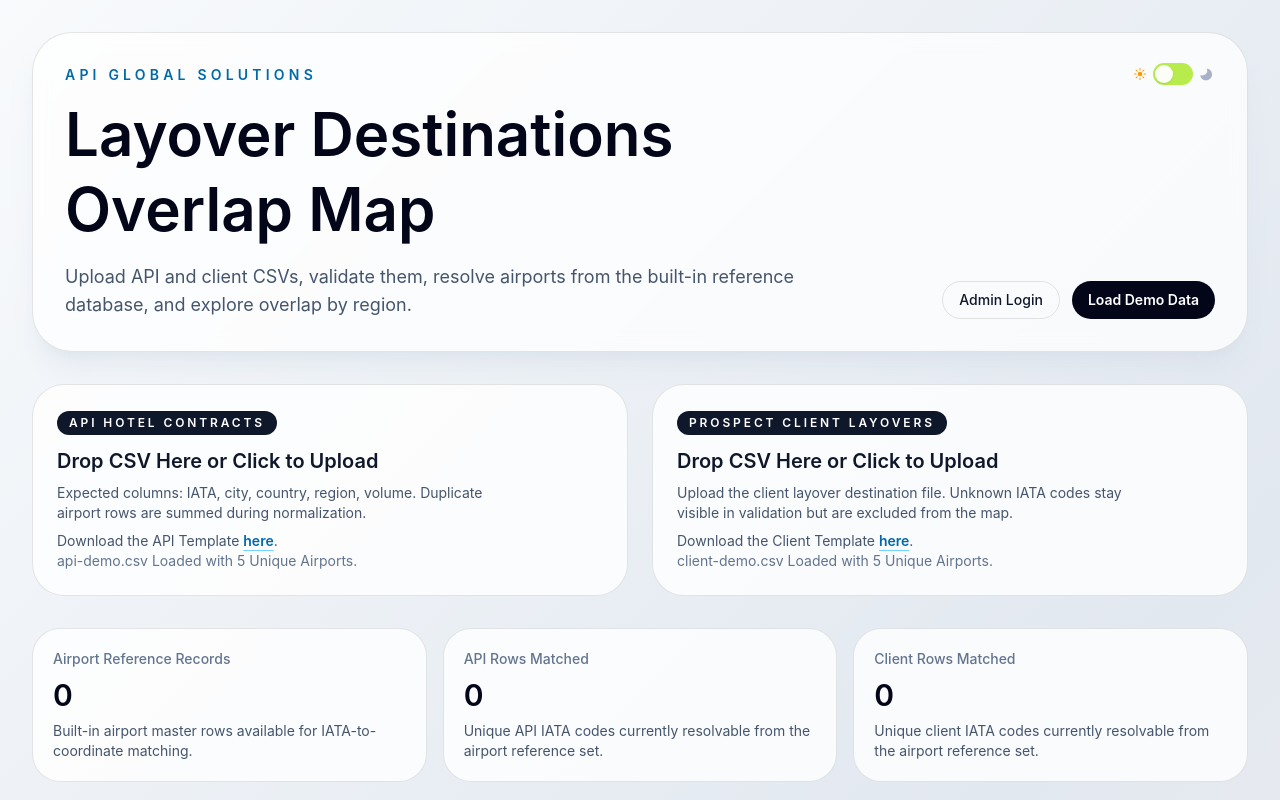
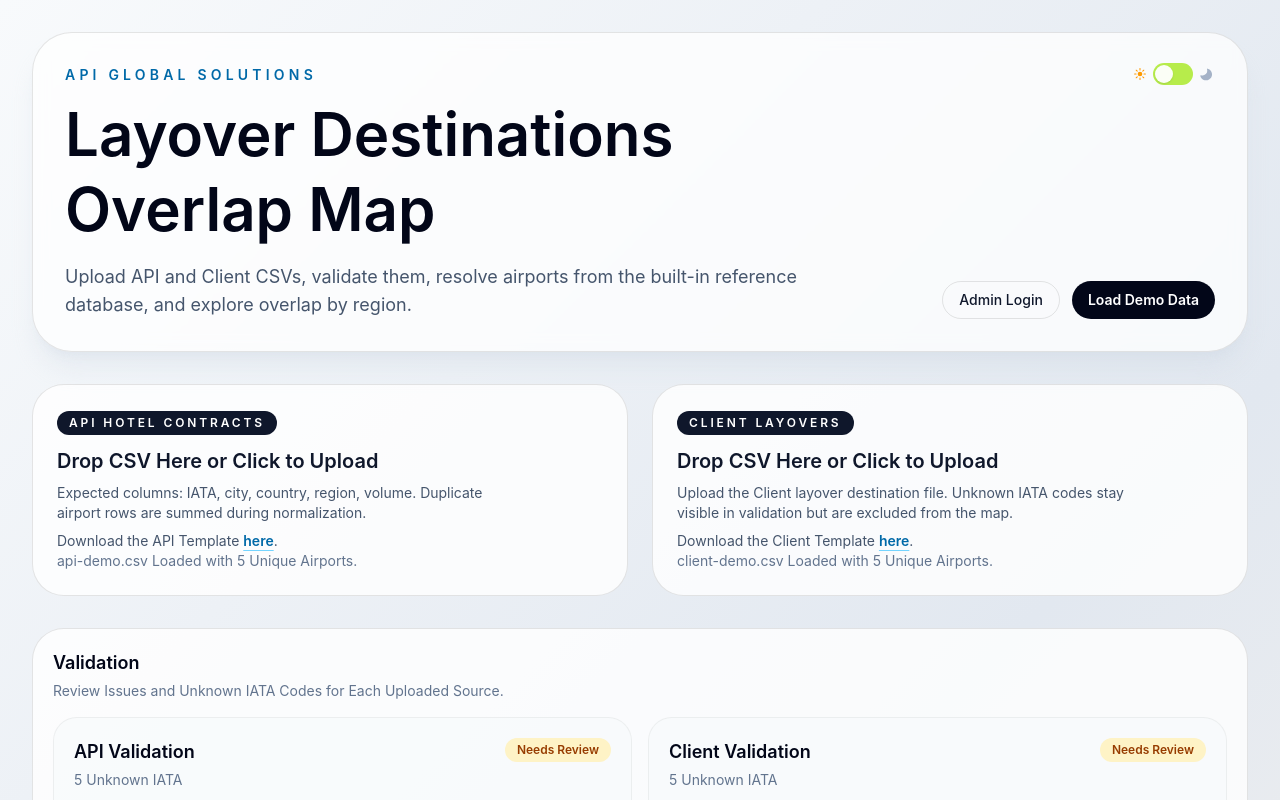
Before and after one commit to ecandamo/map-overlap-tool, a Next.js app: page / in a window 1280 px wide. Both pictures are taken after a click on the button "Load Demo Data". Shown: the top 800 px of the page. Built offline with nearby package versions, Linux system fonts and the light colour scheme; no server answers; the database is empty.

Commit message:
Consolidate validation panels

```diff
--- a/src/components/data-table.tsx
+++ b/src/components/data-table.tsx
@@ -7,9 +7,10 @@ type DataTableProps = {
   title: string;
   rows: MapPoint[];
   volumeColumns?: "api" | "client" | "both";
+  clientLabel?: string;
 };
 
-export function DataTable({ title, rows, volumeColumns = "both" }: DataTableProps) {
+export function DataTable({ title, rows, volumeColumns = "both", clientLabel = "Client" }: DataTableProps) {
   const sortedRows = useMemo(
     () => [...rows].sort((a, b) => b.totalVolume - a.totalVolume || a.iata.localeCompare(b.iata)),
     [rows]
@@ -33,7 +34,7 @@ export function DataTable({ title, rows, volumeColumns = "both" }: DataTableProp
               <th className="pb-3 pr-4">Country</th>
               <th className="pb-3 pr-4">Region</th>
               {showApiVolume ? <th className="pb-3 pr-4">API Volume</th> : null}
-              {showClientVolume ? <th className="pb-3">Client Volume</th> : null}
+              {showClientVolume ? <th className="pb-3">{clientLabel} Volume</th> : null}
             </tr>
           </thead>
           <tbody>
--- a/src/components/map-overlap-app.tsx
+++ b/src/components/map-overlap-app.tsx
@@ -52,6 +52,8 @@ async function parseCsv(args: {
 export function MapOverlapApp() {
   const region = useAppStore((state) => state.region);
   const setRegion = useAppStore((state) => state.setRegion);
+  const clientName = useAppStore((state) => state.clientName);
+  const setClientName = useAppStore((state) => state.setClientName);
   const colors = useAppStore((state) => state.colors);
   const setColor = useAppStore((state) => state.setColor);
   const theme = useAppStore((state) => state.theme);
@@ -95,6 +97,8 @@ export function MapOverlapApp() {
   const filteredPoints = useMemo(() => filterPointsByRegion(points, region), [points, region]);
   const summary = useMemo(() => computeSummary(filteredPoints), [filteredPoints]);
   const regions = useMemo(() => getRegions(points), [points]);
+  const clientDisplayName = useMemo(() => clientName.trim() || "Client", [clientName]);
+  const clientOnlyLabel = `${clientDisplayName}-Only`;
   const categorizedRows = useMemo(
     () => ({
       apiOnly: filteredPoints.filter((point) => point.category === "api-only"),
@@ -206,7 +210,7 @@ export function MapOverlapApp() {
                 Layover Destinations Overlap Map
               </h1>
               <p className="mt-4 text-base text-slate-600 dark:text-slate-300 md:text-lg">
-                Upload API and client CSVs, validate them, resolve airports from the built-in reference database, and explore overlap by region.
+                Upload API and {clientDisplayName} CSVs, validate them, resolve airports from the built-in reference database, and explore overlap by region.
               </p>
             </div>
             <div className="flex flex-wrap gap-3">
@@ -224,7 +228,7 @@ export function MapOverlapApp() {
           <section className="rounded-[2rem] border border-dashed border-black/10 bg-white/60 p-10 text-center dark:border-white/10 dark:bg-white/5">
             <h2 className="text-2xl font-semibold text-slate-950 dark:text-white">Start with Two CSVs or Load the Demo</h2>
             <p className="mt-3 text-slate-600 dark:text-slate-300">
-              The app will validate uploads, combine duplicates, flag unknown IATA codes, and render API-only, client-only, and overlap destinations together.
+              {`The app will validate uploads, combine duplicates, flag unknown IATA codes, and render API-only, ${clientOnlyLabel.toLowerCase()}, and overlap destinations together.`}
             </p>
           </section>
         ) : null}
@@ -241,32 +245,25 @@ export function MapOverlapApp() {
             }
           />
           <FileDropzone
-            label="Prospect Client Layovers"
-            description="Upload the client layover destination file. Unknown IATA codes stay visible in validation but are excluded from the map."
+            label={`${clientDisplayName} Layovers`}
+            description={`Upload the ${clientDisplayName} layover destination file. Unknown IATA codes stay visible in validation but are excluded from the map.`}
             onFileSelect={(file) => void handleFile(file, "client")}
             statusText={clientResult ? `${clientResult.fileName} Loaded with ${clientResult.normalizedRows.length} Unique Airports.` : undefined}
-            templateLabel="Client Template"
+            templateLabel={`${clientDisplayName} Template`}
             onTemplateDownload={() =>
               downloadTextFile("client-template.csv", "IATA,city,country,region,volume\nSIN,Singapore,Singapore,Asia Pacific,150\nLHR,London,United Kingdom,Europe,290\n")
             }
           />
         </section>
 
-        <section className="grid gap-4 md:grid-cols-3">
-          <div className="rounded-[1.75rem] border border-black/10 bg-white/80 p-5 dark:border-white/10 dark:bg-white/5">
-            <p className="text-sm font-medium text-slate-500 dark:text-slate-400">Airport Reference Records</p>
-            <p className="mt-2 text-3xl font-semibold text-slate-950 dark:text-white">{formatNumber(airportMap.size)}</p>
-            <p className="mt-2 text-sm text-slate-600 dark:text-slate-300">Built-in airport master rows available for IATA-to-coordinate matching.</p>
+        <section className="rounded-[2rem] border border-black/10 bg-white/80 p-5 dark:border-white/10 dark:bg-white/5">
+          <div className="mb-4">
+            <h3 className="text-lg font-semibold text-slate-950 dark:text-white">Validation</h3>
+            <p className="mt-1 text-sm text-slate-500 dark:text-slate-400">Review Issues and Unknown IATA Codes for Each Uploaded Source.</p>
           </div>
-          <div className="rounded-[1.75rem] border border-black/10 bg-white/80 p-5 dark:border-white/10 dark:bg-white/5">
-            <p className="text-sm font-medium text-slate-500 dark:text-slate-400">API Rows Matched</p>
-            <p className="mt-2 text-3xl font-semibold text-slate-950 dark:text-white">{formatNumber(apiResult?.matchedIatas.length ?? 0)}</p>
-            <p className="mt-2 text-sm text-slate-600 dark:text-slate-300">Unique API IATA codes currently resolvable from the airport reference set.</p>
-          </div>
-          <div className="rounded-[1.75rem] border border-black/10 bg-white/80 p-5 dark:border-white/10 dark:bg-white/5">
-            <p className="text-sm font-medium text-slate-500 dark:text-slate-400">Client Rows Matched</p>
-            <p className="mt-2 text-3xl font-semibold text-slate-950 dark:text-white">{formatNumber(clientResult?.matchedIatas.length ?? 0)}</p>
-            <p className="mt-2 text-sm text-slate-600 dark:text-slate-300">Unique client IATA codes currently resolvable from the airport reference set.</p>
+          <div className="grid gap-4 xl:grid-cols-2">
+            <ValidationPanel result={apiResult} title="API Validation" embedded />
+            <ValidationPanel result={clientResult} title={`${clientDisplayName} Validation`} embedded />
           </div>
         </section>
 
@@ -277,6 +274,16 @@ export function MapOverlapApp() {
               <span className="text-sm text-slate-500 dark:text-slate-400">{loading || !airportsLoaded ? "Loading..." : "Ready"}</span>
             </div>
             <div className="mt-4 space-y-4">
+              <div className="grid gap-4 md:grid-cols-2">
+                <label className="block">
+                  <span className="mb-2 block text-sm font-medium">Client Name</span>
+                  <input
+                    value={clientName}
+                    onChange={(event) => setClientName(event.target.value)}
+                    placeholder="Enter Client Name"
+                    className="w-full rounded-2xl border border-black/10 bg-white px-4 py-3 dark:border-white/10 dark:bg-slate-950"
+                  />
+                </label>
                 <label className="block">
                   <span className="mb-2 block text-sm font-medium">Region Filter</span>
                   <select
@@ -290,12 +297,13 @@ export function MapOverlapApp() {
                     ))}
                   </select>
                 </label>
+              </div>
               <p className="text-sm text-slate-500 dark:text-slate-400">
                 Showing {formatNumber(filteredPoints.length)} mapped destinations in {region === REGION_ALL ? "all regions" : region}.
               </p>
               <div className="flex flex-wrap gap-3">
                 <ColorPicker label="API-Only" value={colors.apiOnly} onChange={(value) => setColor("apiOnly", value)} />
-                <ColorPicker label="Client-Only" value={colors.clientOnly} onChange={(value) => setColor("clientOnly", value)} />
+                <ColorPicker label={clientOnlyLabel} value={colors.clientOnly} onChange={(value) => setColor("clientOnly", value)} />
                 <ColorPicker label="Overlap" value={colors.overlap} onChange={(value) => setColor("overlap", value)} />
               </div>
             </div>
@@ -304,7 +312,7 @@ export function MapOverlapApp() {
 
         <section className="grid gap-4 md:grid-cols-2 xl:grid-cols-4">
           <SummaryCard label="API Destinations" value={formatNumber(summary.apiDestinations)} accent={colors.apiOnly} />
-          <SummaryCard label="Client Destinations" value={formatNumber(summary.clientDestinations)} accent={colors.clientOnly} />
+          <SummaryCard label={`${clientDisplayName} Destinations`} value={formatNumber(summary.clientDestinations)} accent={colors.clientOnly} />
           <SummaryCard label="Overlap Destinations" value={formatNumber(summary.overlapDestinations)} accent={colors.overlap} />
           <SummaryCard
             label="Overlap %"
@@ -314,20 +322,15 @@ export function MapOverlapApp() {
         </section>
 
         <section>
-          <OverlapMap points={filteredPoints} region={region} colors={colors} />
+          <OverlapMap points={filteredPoints} region={region} clientLabel={clientDisplayName} colors={colors} />
         </section>
 
-        <section className="grid gap-6 xl:grid-cols-2">
-          <ValidationPanel result={apiResult} title="API Validation" />
-          <ValidationPanel result={clientResult} title="Client Validation" />
-        </section>
-
-        <TopOverlapList rows={summary.topOverlapAirports} />
+        <TopOverlapList rows={summary.topOverlapAirports} clientLabel={clientDisplayName} />
 
         <section className="grid gap-6 xl:grid-cols-[0.95fr_0.95fr_1.3fr]">
           <DataTable title="API-Only Destinations" rows={categorizedRows.apiOnly} volumeColumns="api" />
-          <DataTable title="Client-Only Destinations" rows={categorizedRows.clientOnly} volumeColumns="client" />
-          <DataTable title="Overlap Destinations" rows={categorizedRows.overlap} volumeColumns="both" />
+          <DataTable title={`${clientOnlyLabel} Destinations`} rows={categorizedRows.clientOnly} volumeColumns="client" clientLabel={clientDisplayName} />
+          <DataTable title="Overlap Destinations" rows={categorizedRows.overlap} volumeColumns="both" clientLabel={clientDisplayName} />
         </section>
       </div>
     </main>
--- a/src/components/top-overlap-list.tsx
+++ b/src/components/top-overlap-list.tsx
@@ -3,9 +3,10 @@ import { formatNumber } from "@/lib/utils";
 
 type TopOverlapListProps = {
   rows: MapPoint[];
+  clientLabel?: string;
 };
 
-export function TopOverlapList({ rows }: TopOverlapListProps) {
+export function TopOverlapList({ rows, clientLabel = "Client" }: TopOverlapListProps) {
   return (
     <section className="rounded-[2rem] border border-black/10 bg-white/80 p-5 dark:border-white/10 dark:bg-white/5">
       <div className="mb-4 flex items-center justify-between">
@@ -23,7 +24,7 @@ export function TopOverlapList({ rows }: TopOverlapListProps) {
                   {index + 1}. {row.iata} · {row.city}
                 </p>
                 <p className="text-xs text-slate-500 dark:text-slate-400">
-                  API {formatNumber(row.apiVolume)} · Client {formatNumber(row.clientVolume)}
+                  API {formatNumber(row.apiVolume)} · {clientLabel} {formatNumber(row.clientVolume)}
                 </p>
               </div>
               <div className="text-right">
--- a/src/components/validation-panel.tsx
+++ b/src/components/validation-panel.tsx
@@ -3,53 +3,73 @@ import { ParsedCsvResult } from "@/lib/types";
 type ValidationPanelProps = {
   result?: ParsedCsvResult;
   title: string;
+  embedded?: boolean;
 };
 
-export function ValidationPanel({ result, title }: ValidationPanelProps) {
+export function ValidationPanel({ result, title, embedded = false }: ValidationPanelProps) {
+  const issueCount = result?.issues.length ?? 0;
+  const unknownCount = result?.unknownIatas.length ?? 0;
+  const needsReview = issueCount > 0 || unknownCount > 0;
+  const statusLabel = !result ? "No File" : needsReview ? "Needs Review" : "Looks Good";
+  const summaryParts = !result
+    ? ["Upload a CSV to See Validation Details."]
+    : needsReview
+      ? [
+          issueCount > 0 ? `${issueCount} Issue${issueCount === 1 ? "" : "s"}` : null,
+          unknownCount > 0 ? `${unknownCount} Unknown IATA` : null
+        ].filter(Boolean)
+      : [`${result.matchedIatas.length} Reference Matches`, "No Issues"];
+
   return (
-    <section className="rounded-[2rem] border border-black/10 bg-white/80 p-5 dark:border-white/10 dark:bg-white/5">
-      <div className="mb-4">
+    <details
+      open={needsReview}
+      className={
+        embedded
+          ? "rounded-[1.5rem] border border-black/5 bg-slate-50/80 p-5 dark:border-white/10 dark:bg-slate-950/40"
+          : "rounded-[2rem] border border-black/10 bg-white/80 p-5 dark:border-white/10 dark:bg-white/5"
+      }
+    >
+      <summary className="flex cursor-pointer list-none items-start justify-between gap-4">
+        <div>
           <h3 className="text-lg font-semibold text-slate-950 dark:text-white">{title}</h3>
-        <p className="mt-1 text-sm text-slate-500 dark:text-slate-400">Validation Highlights, Duplicate Rollups, and Unknown Airport Codes.</p>
+          <p className="mt-1 text-sm text-slate-500 dark:text-slate-400">{summaryParts.join(" · ")}</p>
         </div>
+        <span
+          className={
+            needsReview
+              ? "rounded-full bg-amber-100 px-3 py-1 text-xs font-semibold text-amber-800 dark:bg-amber-500/20 dark:text-amber-200"
+              : "rounded-full bg-slate-100 px-3 py-1 text-xs font-semibold text-slate-600 dark:bg-slate-800 dark:text-slate-300"
+          }
+        >
+          {statusLabel}
+        </span>
+      </summary>
+      <div className="mt-4 space-y-4 text-sm">
         {!result ? (
-        <p className="text-sm text-slate-500 dark:text-slate-400">Upload a CSV to See Validation Details.</p>
-      ) : (
-        <div className="space-y-4 text-sm">
-          <div className="grid gap-2 md:grid-cols-3 xl:grid-cols-6">
-            <div className="rounded-2xl bg-slate-100 p-3 dark:bg-slate-900/60">Raw Rows: {result.rawRowCount}</div>
-            <div className="rounded-2xl bg-slate-100 p-3 dark:bg-slate-900/60">Valid Rows: {result.validRowCount}</div>
-            <div className="rounded-2xl bg-slate-100 p-3 dark:bg-slate-900/60">Normalized Rows: {result.normalizedRows.length}</div>
-            <div className="rounded-2xl bg-slate-100 p-3 dark:bg-slate-900/60">Duplicate Groups: {result.duplicateGroups}</div>
-            <div className="rounded-2xl bg-slate-100 p-3 dark:bg-slate-900/60">Rows Merged: {result.duplicateRowsMerged}</div>
-            <div className="rounded-2xl bg-slate-100 p-3 dark:bg-slate-900/60">Unknown IATA: {result.unknownIatas.length}</div>
-          </div>
-          <div>
-            <p className="font-medium text-slate-900 dark:text-slate-100">Reference Matches</p>
-            <p className="mt-1 text-slate-500 dark:text-slate-400">
-              {result.matchedIatas.length} airport codes matched the built-in reference database and can be plotted on the map.
-            </p>
-          </div>
+          <p className="text-slate-500 dark:text-slate-400">Upload a CSV to See Validation Details.</p>
+        ) : needsReview ? (
+          <>
+            {issueCount > 0 ? (
               <div>
                 <p className="font-medium text-slate-900 dark:text-slate-100">Issues</p>
-            {result.issues.length === 0 ? (
-              <p className="mt-1 text-slate-500 dark:text-slate-400">No Structural Validation Issues Found.</p>
-            ) : (
                 <ul className="mt-2 space-y-2 text-slate-600 dark:text-slate-300">
                   {result.issues.map((issue, index) => (
                     <li key={`${issue.rowNumber}-${index}`}>Row {issue.rowNumber}: {issue.message}</li>
                   ))}
                 </ul>
+              </div>
+            ) : null}
+            {unknownCount > 0 ? (
+              <div>
+                <p className="font-medium text-slate-900 dark:text-slate-100">Unknown IATA Codes</p>
+                <p className="mt-1 text-slate-500 dark:text-slate-400">{result.unknownIatas.join(", ")}</p>
+              </div>
+            ) : null}
+          </>
+        ) : (
+          <p className="text-slate-500 dark:text-slate-400">No Structural Issues or Unknown IATA Codes Found.</p>
         )}
       </div>
-          <div>
-            <p className="font-medium text-slate-900 dark:text-slate-100">Unknown IATA Codes</p>
-            <p className="mt-1 text-slate-500 dark:text-slate-400">
-              {result.unknownIatas.length === 0 ? "All IATA Codes Matched the Airport Reference Data." : result.unknownIatas.join(", ")}
-            </p>
-          </div>
-        </div>
-      )}
-    </section>
+    </details>
   );
 }
--- a/src/lib/store.ts
+++ b/src/lib/store.ts
@@ -8,6 +8,7 @@ import { MapPoint, ParsedCsvResult, ThemeMode } from "@/lib/types";
 type AppState = {
   region: string;
   theme: ThemeMode;
+  clientName: string;
   colors: {
     apiOnly: string;
     clientOnly: string;
@@ -19,6 +20,7 @@ type AppState = {
   airportsLoaded: boolean;
   setRegion: (region: string) => void;
   setTheme: (theme: ThemeMode) => void;
+  setClientName: (clientName: string) => void;
   setColor: (key: keyof typeof DEFAULT_COLORS, value: string) => void;
   setResults: (results: { apiResult?: ParsedCsvResult; clientResult?: ParsedCsvResult; points: MapPoint[] }) => void;
   setAirportsLoaded: (ready: boolean) => void;
@@ -28,11 +30,13 @@ type AppState = {
 export const useAppStore = create<AppState>((set) => ({
   region: "All regions",
   theme: "light",
+  clientName: "",
   colors: DEFAULT_COLORS,
   points: [],
   airportsLoaded: false,
   setRegion: (region) => set({ region }),
   setTheme: (theme) => set({ theme }),
+  setClientName: (clientName) => set({ clientName }),
   setColor: (key, value) =>
     set((state) => ({
       colors: {
@@ -45,6 +49,7 @@ export const useAppStore = create<AppState>((set) => ({
   reset: () =>
     set({
       region: "All regions",
+      clientName: "",
       apiResult: undefined,
       clientResult: undefined,
       points: []
```
Also changed, not shown: src/components/overlap-map.tsx (+17 -5 lines), 1 other file (tests, documents, lock files or other folders). Lines whose indentation alone changed are shown as unchanged.
